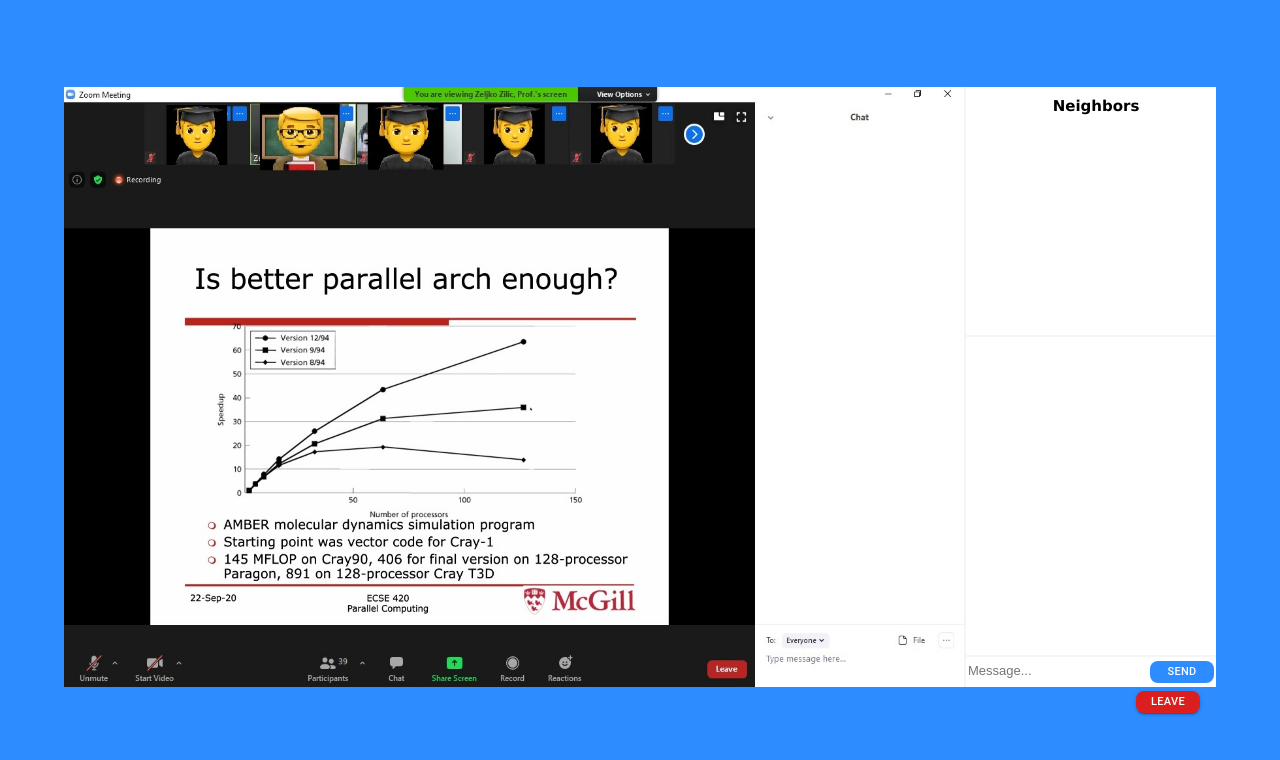
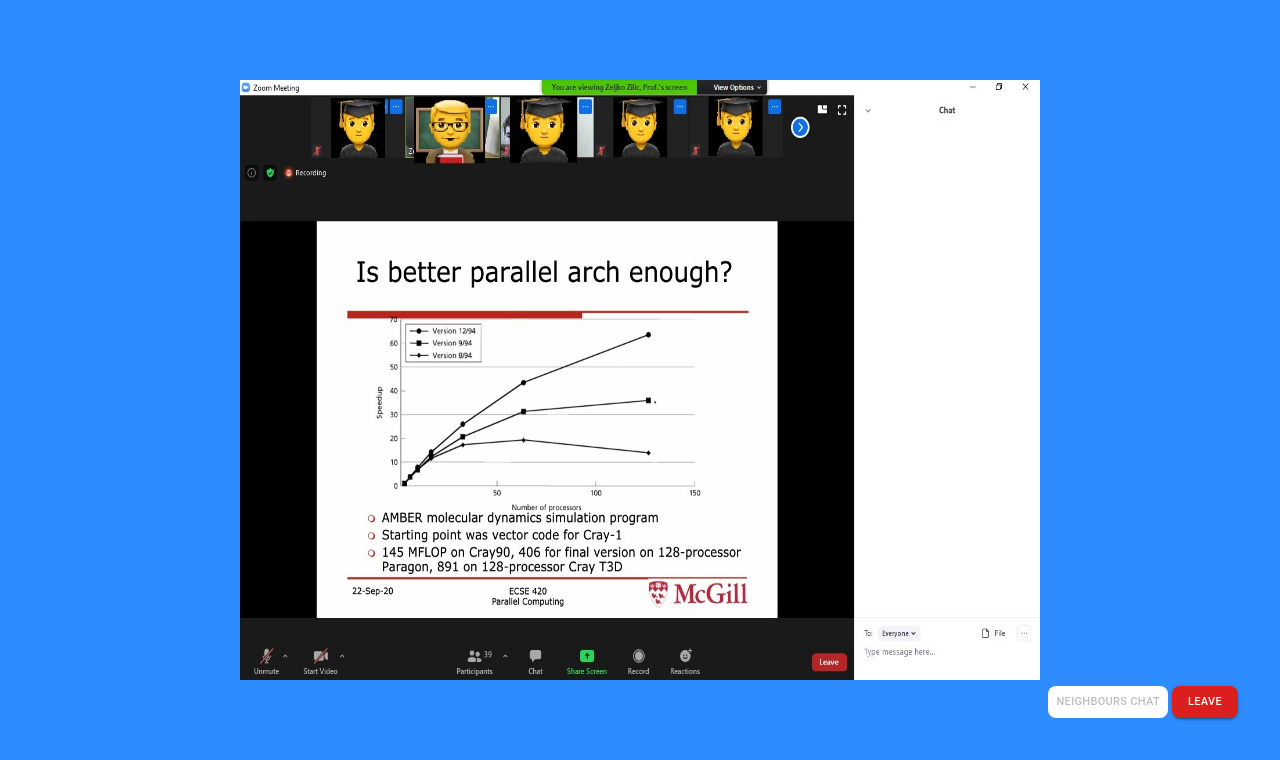
Before and after one commit to AnKhangC/v-class, a React (Create React App) app: page /zoom in a window 1280 px wide. Shown: the top 760 px of the page. Built offline with nearby package versions, Linux system fonts and the light colour scheme.

Commit message:
Implmented chat collapsing

```diff
--- a/src/screens/zoomScreen/ZoomScreen.js
+++ b/src/screens/zoomScreen/ZoomScreen.js
@@ -4,21 +4,25 @@ import { Link } from 'react-router-dom'
 import { connect } from "react-redux"
 import { Button } from '@material-ui/core';
 
+
 function getRandomInt(max) {
   return Math.floor(Math.random() * Math.floor(max));
 }
 
+
 class ZoomScreen extends React.Component {
 
-  constructor(props){
+  constructor(props) {
     super(props);
     this.state = {
       names: ["Jessica", "Martin", "Naissa", "Jack", "Chaimae"],
-      messageHistory: [],
+      neighboursMessageHistory: [],
       message: '',
       helloMessageBank: ["Hello", "Heyyy", "Hey what's up", "Hey guyss", "Hii"],
       questionAnswerMessageBank: ["Idk", "I don't really know", "I think so", "Yeahh", "Probably", "I wasn't paying attention lol"],
-      counter: 0
+      counter: 0,
+      showNeighboursChat: true,
+      showAllChat : true
     }
 
     this.handleChange = this.handleChange.bind(this);
@@ -27,45 +31,79 @@ class ZoomScreen extends React.Component {
     this.getRandomName = this.getRandomName.bind(this);
     this.getRandomHello = this.getRandomHello.bind(this);
     this.isAlone = this.isAlone.bind(this);
+    this.neighboursChat = this.neighboursChat.bind(this);
+    this.handleMinimize = this.handleMinimize.bind(this);
 
-    if(this.isAlone()){
+    if (this.isAlone()) {
       this.state.names = [];
     }
   }
 
+  handleMinimize() {
+    this.setState({showNeighboursChat : !this.state.showNeighboursChat})
+  }
+
+  neighboursChat() {
+    return (
+      <div className={styles.chatBox}>
+        <div className={styles.participantList}>
+        <h1>Neighbors</h1>
+          <ul>
+            {this.state.names.map((value, index) => {
+              return <li key={index}>{value}</li>
+            })}
+          </ul>
+        </div>
+        <div className={styles.liveChat}>
+          <ul>
+            {this.state.neighboursMessageHistory.map((value, index) => {
+              return <li key={index}>{value}</li>
+            })}
+          </ul>
+        </div>
+        <div className={styles.message}>
+          <input type="text" value={this.state.message} placeholder="Message..." onChange={this.handleChange}
+            onKeyDown={this.handleKeyDown} />
+          <Button type="button" onClick={this.updateMesssageHistory}>Send</Button>
+        </div>
+      </div>
+    );
+  }
+
   //When send button is clicked
   handleChange(event) {
-    this.setState({message: event.target.value});
+    this.setState({ message: event.target.value });
   }
 
   //When enter key is pressed
-  handleKeyDown(e){
-    console.log(this.props.neighbours)
+  handleKeyDown(e) {
+    //console.log(this.props.neighbours)
     if (e.key === 'Enter') {
       this.updateMesssageHistory();
     }
   }
 
   //Update messageHistory with message from sender
-  updateMesssageHistory(){
-    if(this.state.message !== ''){
-      this.setState({messageHistory: this.state.messageHistory.concat('You: ' + this.state.message)});
-      this.setState({message: ''});
+  updateMesssageHistory() {
+    if (this.state.message !== '') {
+      this.setState({ neighboursMessageHistory: this.state.neighboursMessageHistory.concat('You: ' + this.state.message) });
+      this.setState({ message: '' });
     }
 
+
     //Send random message from imaginary neighbors
-    if(this.state.names.length !== 0){
+    if (this.state.names.length !== 0) {
       setTimeout(() => {
-      if(this.state.counter === 0){
-        this.setState({messageHistory: this.state.messageHistory.concat(this.getRandomName() + ": " + this.getRandomHello())});
+        if (this.state.counter === 0) {
+          this.setState({ neighboursMessageHistory: this.state.neighboursMessageHistory.concat(this.getRandomName() + ": " + this.getRandomHello()) });
           setTimeout(() => {
-          this.setState({messageHistory: this.state.messageHistory.concat(this.getRandomName() + ": " + this.getRandomHello())});
+            this.setState({ neighboursMessageHistory: this.state.neighboursMessageHistory.concat(this.getRandomName() + ": " + this.getRandomHello()) });
           }, 500);
-        this.setState({counter: this.state.counter + 1});
+          this.setState({ counter: this.state.counter + 1 });
         } else {
-        this.setState({messageHistory: this.state.messageHistory.concat(this.getRandomName() + ": " + this.getRandomQuestionAnswer())});
+          this.setState({ neighboursMessageHistory: this.state.neighboursMessageHistory.concat(this.getRandomName() + ": " + this.getRandomQuestionAnswer()) });
           setTimeout(() => {
-          this.setState({messageHistory: this.state.messageHistory.concat(this.getRandomName() + ": " + this.getRandomQuestionAnswer())});
+            this.setState({ neighboursMessageHistory: this.state.neighboursMessageHistory.concat(this.getRandomName() + ": " + this.getRandomQuestionAnswer()) });
           }, 1000);
         }
       }, 1000);
@@ -73,63 +111,45 @@ class ZoomScreen extends React.Component {
   }
 
   //Get random name from name bank
-  getRandomName(){
+  getRandomName() {
     return this.state.names[getRandomInt(this.state.names.length)]
   }
 
   //Get random greeting from greetings bank
-  getRandomHello(){
+  getRandomHello() {
     return this.state.helloMessageBank[getRandomInt(this.state.helloMessageBank.length)]
   }
 
   //Get random answer from answer bank
-  getRandomQuestionAnswer(){
+  getRandomQuestionAnswer() {
     return this.state.questionAnswerMessageBank[getRandomInt(this.state.questionAnswerMessageBank.length)]
   }
 
-  isAlone(){
+  isAlone() {
     var index = this.props.neighbours.findIndex(x => x.selected === true)
-    if(index >= 0){
+    if (index >= 0) {
       return false;
     } else {
       return true;
     }
   }
 
-  render(){
-    return(
-      <div className = {styles.global}>
-        <div className = {styles.outerFrame}>
-          <div className = {styles.zoom}>
-            <img className = {styles.zoomImage} src={require('./NoParticipation1.jpg')} />
+  render() {
+    return (
+      <div className={styles.global}>
+        <div className={styles.outerFrame}>
+          <div className={styles.zoom}>
+            <img className={styles.zoomImage} src={require('./NoParticipation1.jpg')} />
           </div>
-          <div className = {styles.chatBox}>
-            <div className = {styles.participantList}>
-              <h1>Neighbors</h1>
-              <ul>
-                {this.state.names.map((value, index) => {
-                  return <li key={index}>{value}</li>
-                })}
-              </ul>
-            </div>
-            <div className = {styles.liveChat}>
-              <ul>
-              {this.state.messageHistory.map((value, index) => {
-                  return <li key={index}>{value}</li>
-                })}
-              </ul>
-            </div>
-            <div className = {styles.message}>
-              <input type = "text" value={this.state.message} placeholder = "Message..." onChange = {this.handleChange}
-              onKeyDown = {this.handleKeyDown}/>
-              <Button type = "button" onClick = {this.updateMesssageHistory}>Send</Button>
+          <div className={styles.chatFrame} >
+          {(this.state.showNeighboursChat && !this.isAlone()) ? <this.neighboursChat /> : null }
           </div>
         </div>
-        </div>
-        <div className = {styles.leaveButton}>
-          <Button type = "button" variant="contained">
+        <div className={styles.leaveButton}>
+          <Button type="button" variant="contained">
             <Link to="/" className={styles.linkClass}>Leave</Link>
           </Button>
+          <Button disabled = {this.isAlone()} style={{ backgroundColor: '#ffff'}}  onClick={this.handleMinimize}>Neighbours Chat</Button>
         </div>
       </div>
     );
--- a/src/screens/zoomScreen/ZoomScreen.module.css
+++ b/src/screens/zoomScreen/ZoomScreen.module.css
@@ -4,11 +4,14 @@
     font-family:"Lucida Sans Unicode", "Lucida Grande", sans-serif;
     display: flex;
     flex-direction: column;
+    align-items: center;
+    justify-content: center;
 }
 
 .outerFrame{
     margin-top: auto;
     display: flex;
+    flex-direction: row;
 }
 
 .leaveButton{
@@ -20,16 +23,15 @@
 }
 
 .leaveButton button{
-    height: 22px;
-    width: 40px;
     align-self: center;
     background-color: #db1f1f;
-    color: white;
+    color: black;
     outline: none;
-    /* border: initial; */
     border-radius: 8px;
     font-size: 11px;
+    margin : 2px;
 }
+
 
 .leaveButton button:hover{
     background-color: #ab1a1a;
@@ -37,16 +39,22 @@
 
 .zoom{
     height: 600px;
-    width: 900px;
+    width: 800px;
     margin-left: auto;
     margin-top: auto;
     margin-bottom: auto;
     display: flex;
-    flex-direction: row;
 }
 
 .zoomImage{
-    width: 900px;
+    width: 800px;
+}
+
+.chatFrame{
+    display: flex;
+    flex-direction: row;
+    align-items: center;
+    justify-content: center;
 }
 
 .chatBox{
@@ -92,7 +100,7 @@
 }
 
 .liveChat{
-    height: 320px;
+    height: 550px;
     overflow-y: scroll;
 }
 
```
Also changed, not shown: src/screens/zoomScreen/zoomScreen.png (added). Lines whose indentation alone changed are shown as unchanged.
